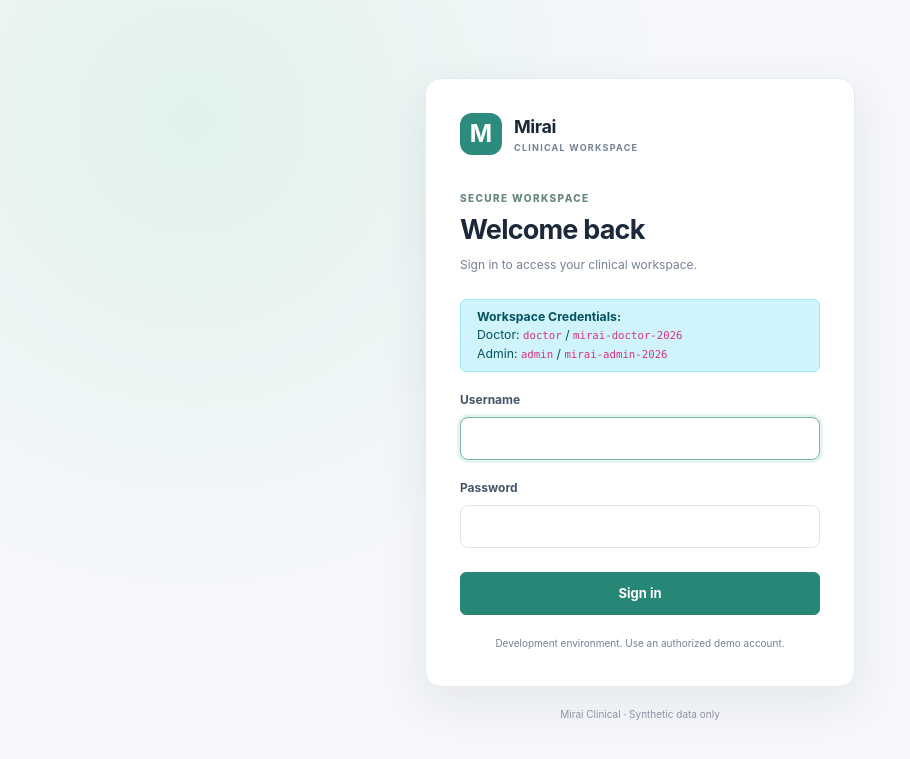
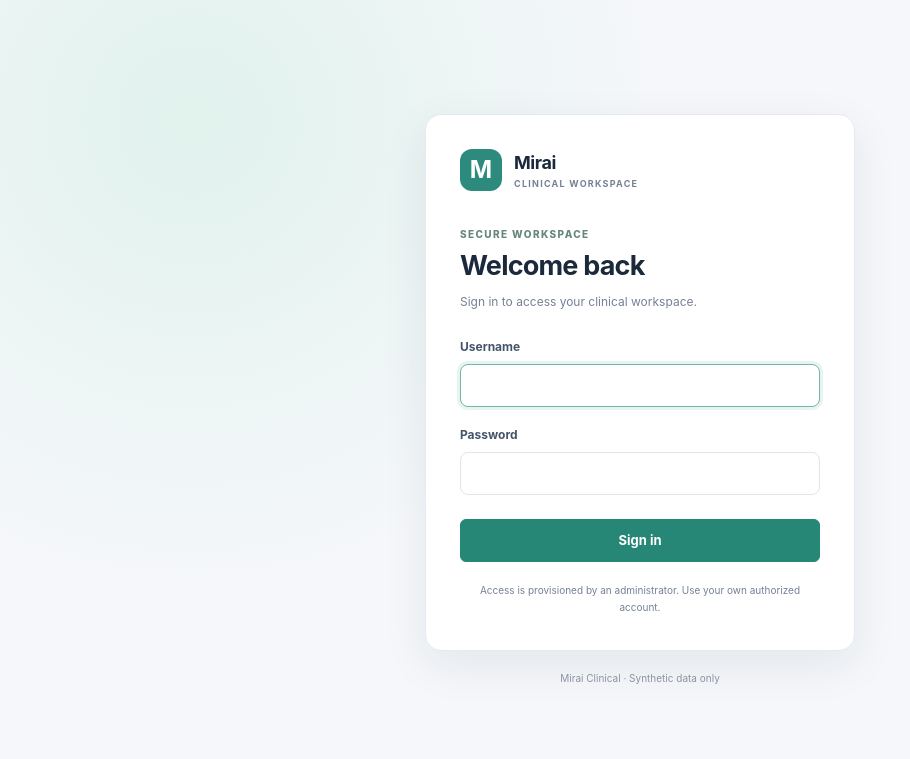
Before and after one commit to krupashetty004/clinical-note-extraction-agent, a Django app: page /accounts/login/ in a window 1280 px wide. Shown: the top 759 px of the page, without its empty margins (0-910 px from the left). Run offline with Django 5.2, Linux system fonts and the light colour scheme.

Commit message:
security: remove published demo usernames and passwords from login page

```diff
--- a/dashboard/templates/registration/login.html
+++ b/dashboard/templates/registration/login.html
@@ -35,12 +35,6 @@
         <p class="auth-description">
             Sign in to access your clinical workspace.
         </p>
-
-        <div class="alert alert-info py-2 px-3 small mb-3">
-            <strong>Workspace Credentials:</strong><br>
-            Doctor: <code>doctor</code> / <code>mirai-doctor-2026</code><br>
-            Admin: <code>admin</code> / <code>mirai-admin-2026</code>
-        </div>
 
         {% if form.errors %}
             <div class="alert alert-danger" role="alert">
@@ -88,7 +82,7 @@
         </form>
 
         <p class="auth-notice">
-            Development environment. Use an authorized demo account.
+            Access is provisioned by an administrator. Use your own authorized account.
         </p>
     </section>
 
```
